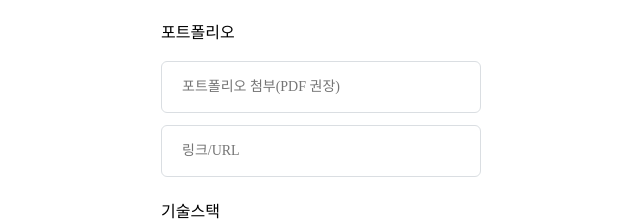
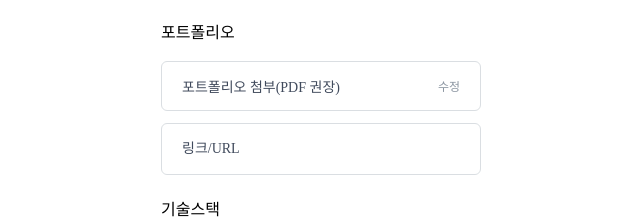
Before and after one commit to NS0H/vue_practice, a Vue app: page /mypage in a window 1280 px wide. Shown: the part 589-810 px from the top of the page, without its empty margins (319-959 px from the left). Built offline with nearby package versions, Linux system fonts and the light colour scheme.

Commit message:
file,link check

```diff
--- a/src/components/ProfileDisplay.vue
+++ b/src/components/ProfileDisplay.vue
@@ -15,7 +15,7 @@
                 <div>{{ profile.object }}</div>
             </div>
             <div class="label">포트폴리오</div>
-            <div class="result pdf">{{ profile.pdf }}</div>
+            <div class="result pdf">{{ profile.pdf?.name || '파일 없음' }}</div>
             <div class="result">{{ profile.link }}</div>
             <div class="label">기술스택</div>
             <div class="result">{{ profile.tech }}</div>
@@ -31,20 +31,20 @@
     props: {
       profile: {
         type: Object as PropType<{
-            name: String;
-            des: String;
-            role: String;
-            object: String;
-            pdf: String;
-            link: String;
-            tech: String;
+          name: string;
+          des: string;
+          role: string;
+          object: string;
+          pdf: File | null;
+          link: string;
+          tech: string;
         }>,
         required: true,
       },
     },
     setup(props, { emit }) {
     function editProfile() {
-      emit('showForm'); // 메인 페이지에서 폼을 다시 보여주도록 요청
+      emit('showForm');
     }
 
     return { editProfile };
--- a/src/components/ProfileForm.vue
+++ b/src/components/ProfileForm.vue
@@ -8,6 +8,9 @@
             :class="{'highlight': profile.name}"
             id="name"
             type="text">
+            <div v-if="showNameMessage" class="pop_text">
+              사용 가능한 닉네임입니다.
+            </div>
         </div>
         <div>
             <label >한줄소개</label>
@@ -34,18 +37,25 @@
         </div>
         <div class="portfolio">
             <label>포트폴리오</label>
+            <div class="file_upload"  :class="{ 'highlight': fileName }">
               <input
-              v-model="profile.pdf"
                 :class="{'highlight': profile.pdf}"
                 id="pdf"
-              type="text"
-              placeholder="포트폴리오 첨부(PDF 권장)">
+                type="file"
+                @change="handleFileChange"
+                hidden>
+              <div class="file_name">{{ fileName ? fileName : '포트폴리오 첨부(PDF 권장)' }}</div>
+              <label for="pdf" class="upload_btn">수정</label>
+            </div>
               <input
                 v-model="profile.link"
                 :class="{'highlight': profile.link}"
                 id="link"
                 type="text"
                 placeholder="링크/URL">
+              <div v-if="showLinkMessage" class="pop_text">
+                올바른 형식의 링크를 넣어주세요.
+              </div>
         </div>
         <div class="techstack">
             <label>기술스택</label>
@@ -57,14 +67,14 @@
 </template>
 
 <script lang="ts">
-import { defineComponent, reactive} from 'vue';
+import { defineComponent, reactive, computed, ref} from 'vue';
 
 interface Profile {
   name: string;
   des: string;
   role: string;
   object: string;
-  pdf: string;
+  pdf: File | null;
   link: string;
   tech: string;
 }
@@ -72,28 +82,48 @@ interface Profile {
 export default defineComponent({
   name: 'ProfileForm',
   emits: {
-    formSubmitted: null, // 검증 함수가 필요 없다면 null을 할당할 수 있습니다.
+    formSubmitted: null,
   },
-
   setup(props, { emit }) {
+    const fileName = ref('');
     const profile = reactive<Profile>({
       name: '',
       des: '',
       role: '',
       object: '',
-      pdf: '',
+      pdf: null,
       link: '',
       tech: '',
     });
 
+    const showNameMessage = computed(() => {
+      return !profile.name.includes('a') && profile.name !== '';
+    });
+
+    const showLinkMessage = computed(() => {
+      return !profile.link.includes('http') && !profile.link.includes('www') && profile.link !== '' ;
+    });
+
+    function handleFileChange(event: Event) {
+      const inputElement = event.target as HTMLInputElement;
+      const files = inputElement.files;
+      if (files && files[0]) {
+        profile.pdf = files[0];
+        fileName.value = files[0].name;
+      }
+    }
+
     function submitForm() {
-      // 폼 제출 로직
-      emit('formSubmitted', profile); // 메인 페이지로 변경할 컴포넌트와 프로필 데이터 전달
+      emit('formSubmitted', profile);
     }
 
     return {
       profile,
+      fileName,
       submitForm,
+      showNameMessage,
+      showLinkMessage,
+      handleFileChange
     };
   },
 });
@@ -118,6 +148,15 @@ form > div {
     margin: 21px auto;
 }
 
+.pop_text {
+  margin-top: 8px;
+
+  color: #7A5DF5;
+  font-family: Pretendard;
+  font-size: 12px;
+  font-weight: 500;
+}
+
 label {
     color: #000;
     font-family: Pretendard;
@@ -127,7 +166,7 @@ label {
     margin-bottom: 18px;
 }
 
-input, select {
+input, select, .file_upload {
     height: 48px;
     border-radius: 6px;
     border: 1px solid #DADEE2;
@@ -159,7 +198,7 @@ textarea {
     font-weight: 500;
 }
 
-.portfolio input {
+.portfolio input, .file_name {
     color: #404A5C;
     font-family: Pretendard;
     font-size: 14px;
@@ -167,8 +206,27 @@ textarea {
     padding-left: 20px;
 }
 
-#pdf {
+.portfolio input::placeholder {
+  color: #404A5C;
+}
+
+.file_upload {
+    display: flex;
+    flex-direction: row;
+    justify-content: space-between;
+    align-items: center;
     margin-bottom: 12px;
+}
+
+.upload_btn {
+  color: #8B95A1;
+  text-align: right;
+  font-family: Pretendard;
+  font-size: 12px;
+  font-weight: 500;
+
+  margin-right: 20px;
+  margin-bottom: 0px;
 }
 
 .techstack input {
@@ -197,7 +255,7 @@ button {
     margin-top: 27px;
 }
 
-input:focus, textarea:focus, select:focus {
+input:focus, textarea:focus, select:focus, .file_upload:focus {
   border: 1px solid #7A5DF5;
   outline: none;
 }
@@ -205,4 +263,8 @@ input:focus, textarea:focus, select:focus {
 .highlight {
   border: 1px solid #7A5DF5;
 }
+
+button, .upload_btn {
+  cursor: pointer;
+}
 </style>
--- a/src/views/MyPage.vue
+++ b/src/views/MyPage.vue
@@ -15,7 +15,7 @@ interface Profile {
     role: string;
     object: string;
     des: string;
-    pdf: string;
+    pdf: File | null;
     tech: string;
     link: string;
 }
@@ -28,13 +28,13 @@ export default defineComponent({
     ProfileDisplay
   },
   setup() {
-    const currentView = ref('form'); // 'form' 또는 'display'
+    const currentView = ref('form');
     const profile = ref({
         name: '',
         des: '',
-        role: 'role',
-        object: 'object',
-        pdf: '',
+        role: '',
+        object: '',
+        pdf: null,
         link: '',
         tech: '',
     });
@@ -44,7 +44,7 @@ export default defineComponent({
     }
 
     function showDisplay(updatedProfile: Profile) {
-      profile.value = updatedProfile; // ProfileForm에서 전달된 프로필 정보 업데이트
+      Object.assign(profile.value, updatedProfile);
       currentView.value = 'display';
     }
 
```
Lines whose indentation alone changed are shown as unchanged.
